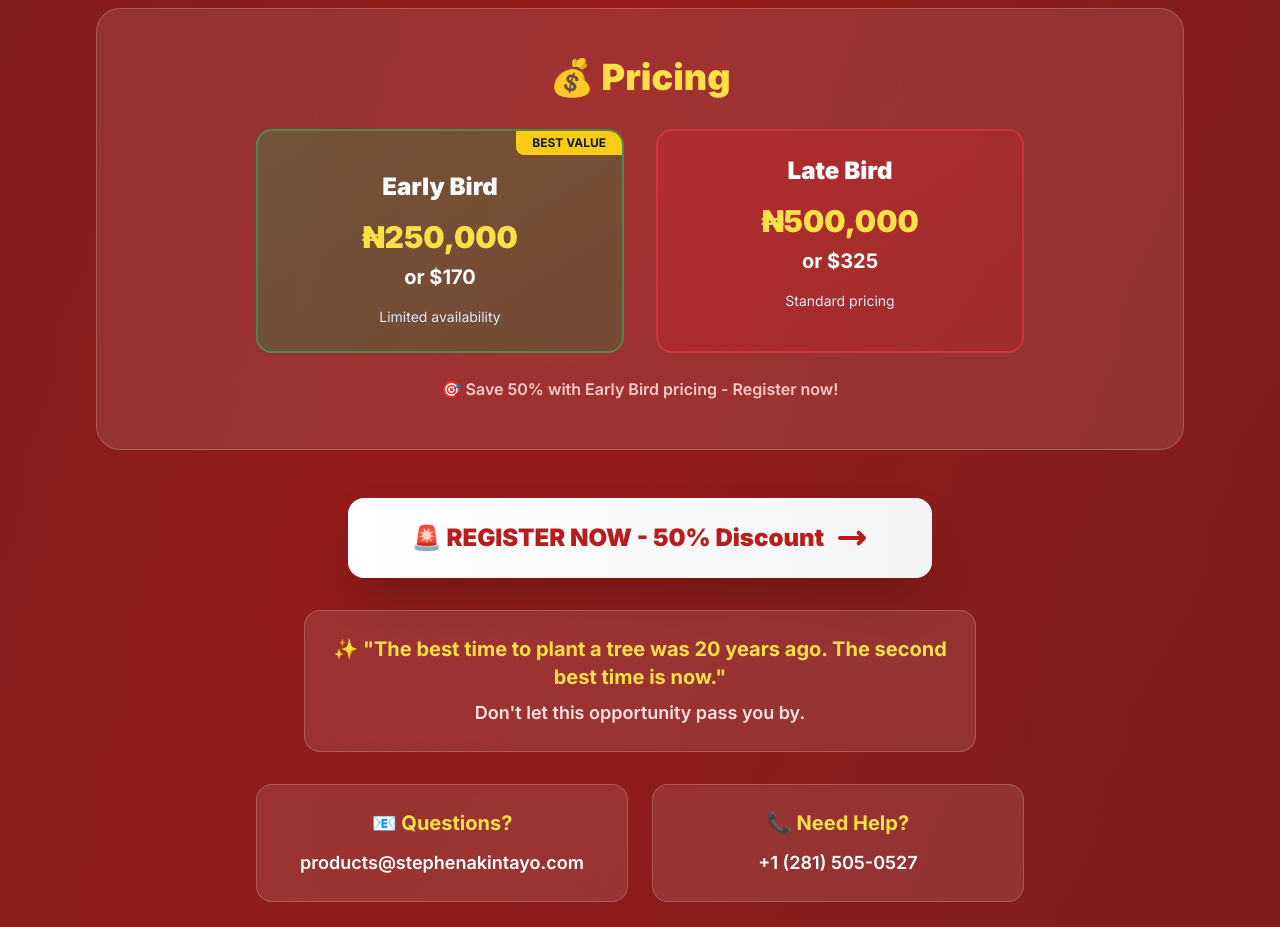
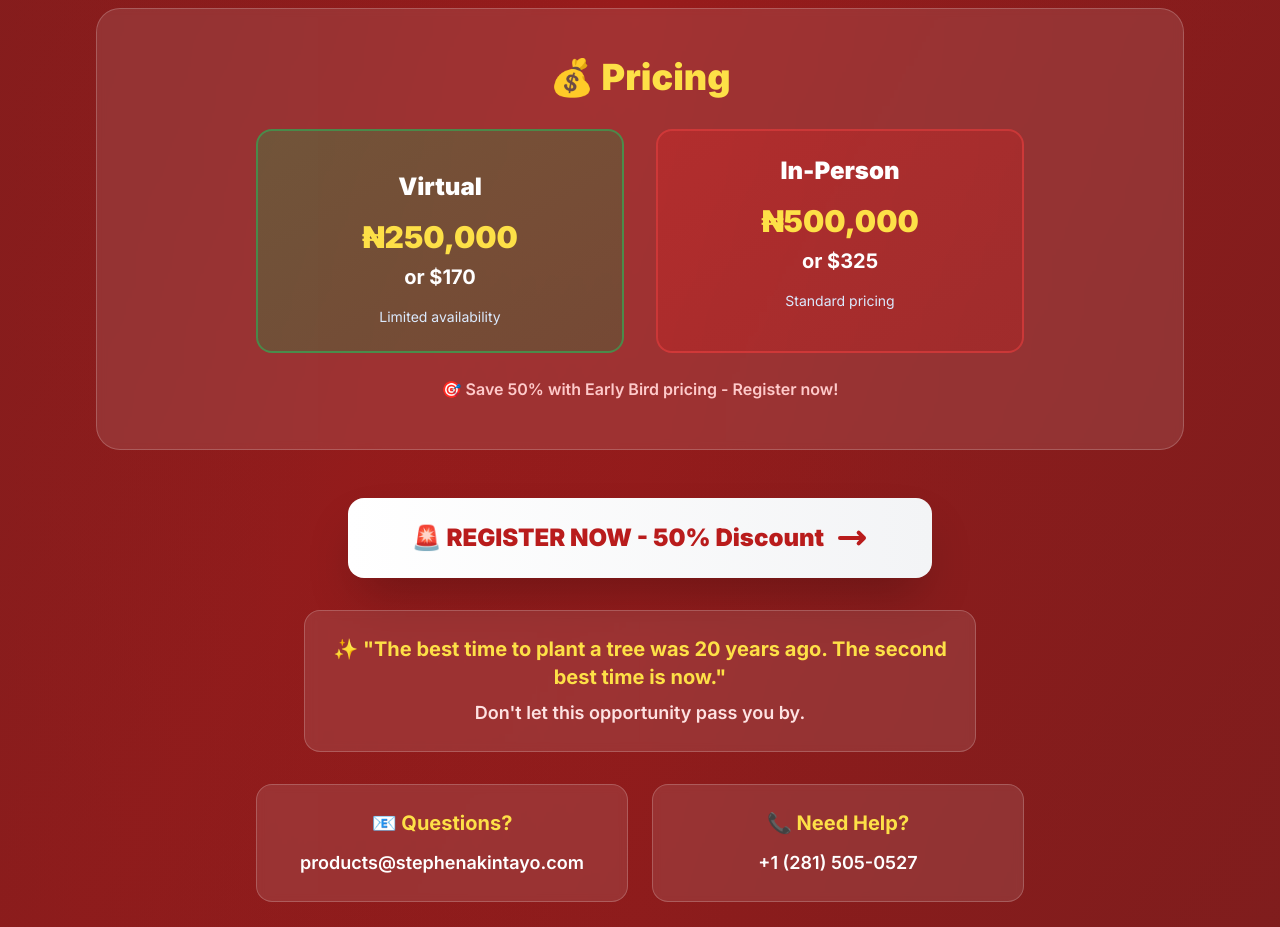
Before and after one commit to gtextsoft/GlobalRealEstate, a plain HTML site: page index.html in a window 1280 px wide. Shown: the part 9600-10527 px from the top of the page. Drawn offline with nearby package versions, Linux system fonts and the light colour scheme.

Commit message:
Update event titles in INDEX.HTML for the Global Real Estate Investment Masterclass
- Changed the title for the Early Bird pricing section to "Virtual" and updated the Late Bird section title to "In-Person" to better reflect the event offerings.

```diff
--- a/index.html
+++ b/index.html
@@ -1091,10 +1091,10 @@
                 <div class="grid md:grid-cols-2 gap-8 max-w-3xl mx-auto">
                     <!-- Early Bird -->
                     <div class="bg-gradient-to-br from-success-600/30 to-success-700/30 rounded-2xl p-6 border-2 border-success-500/50 text-center relative overflow-hidden">
-                        <div class="absolute top-0 right-0 bg-yellow-400 text-gray-900 text-xs font-bold px-4 py-1 rounded-bl-lg">
+                        <!-- <div class="absolute top-0 right-0 bg-yellow-400 text-gray-900 text-xs font-bold px-4 py-1 rounded-bl-lg">
                             BEST VALUE
-                        </div>
-                        <h4 class="text-2xl font-black text-white mb-4 mt-4">Early Bird</h4>
+                        </div> -->
+                        <h4 class="text-2xl font-black text-white mb-4 mt-4">Virtual</h4>
                         <div class="space-y-2">
                             <p class="text-3xl font-black text-yellow-300">₦250,000</p>
                             <p class="text-xl font-bold text-white">or $170</p>
@@ -1104,7 +1104,8 @@
 
                     <!-- Late Bird -->
                     <div class="bg-gradient-to-br from-accent-600/30 to-accent-700/30 rounded-2xl p-6 border-2 border-accent-500/50 text-center">
-                        <h4 class="text-2xl font-black text-white mb-4">Late Bird</h4>
+
+                        <h4 class="text-2xl font-black text-white mb-4">In-Person</h4>
                         <div class="space-y-2">
                             <p class="text-3xl font-black text-yellow-300">₦500,000</p>
                             <p class="text-xl font-bold text-white">or $325</p>
```
